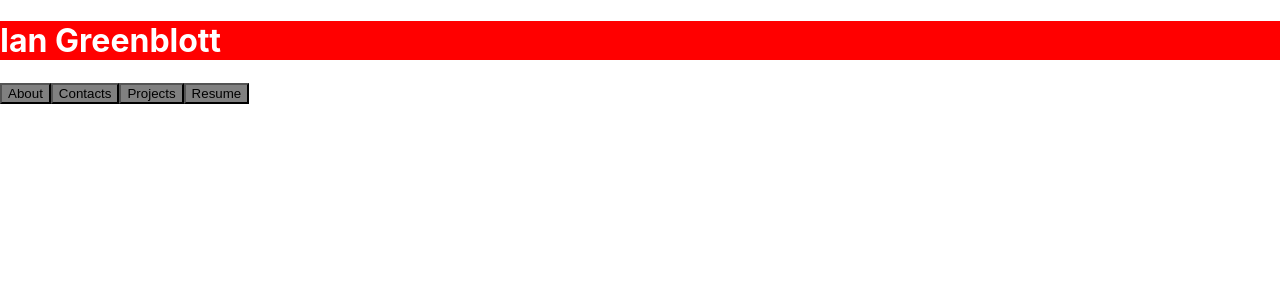
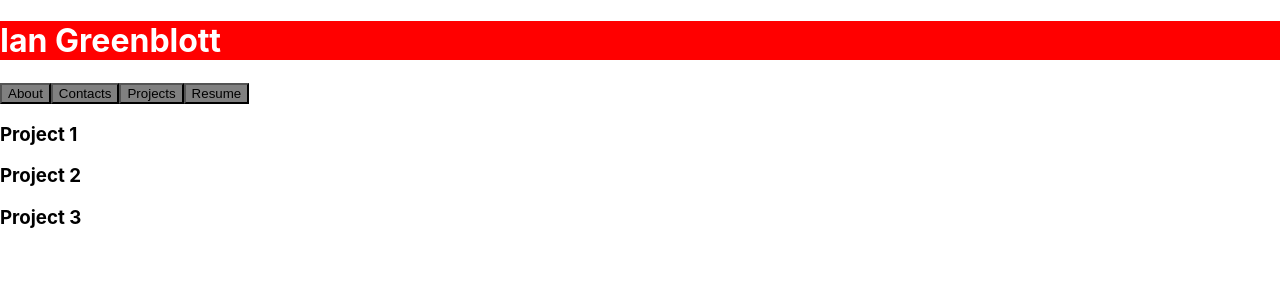
Before and after one commit to Zartender/ian-portfolio, a React (Create React App) app: page / in a window 1280 px wide. Shown: the top 300 px of the page. Built offline with nearby package versions, Linux system fonts and the light colour scheme.

Commit message:
src46.39of148 traversy.

```diff
--- a/src/App.js
+++ b/src/App.js
@@ -1,7 +1,36 @@
+import { useState } from "react"
 import Header from "./components/Header";
+import Projects from "./components/Projects";
+
+
 // import './App.css';
 
 function App() {
+
+  const [projects, setProjects] = useState([
+    {
+        id: 1,
+        heading: 'Project 1',
+        biography: 'This is my experience',
+        background: 'Background and Proifiencies',
+
+    },
+    {
+        id: 2,
+        heading: 'Project 2',
+        biography: 'This is my experience',
+        background: 'Background and Proifiencies',
+
+    },
+    {
+        id: 3,
+        heading: 'Project 3',
+        biography: 'This is my experience',
+        background: 'Background and Proifiencies',
+
+    },
+
+])
 
 
   return (
@@ -9,6 +38,7 @@ function App() {
     // jsx
     <div className='container'>
      <Header title={'Ian Greenblott'}/>
+     <Projects projects={projects}/>
     </div>
   )
 }
--- /dev/null
+++ b/src/components/Projects.js
@@ -0,0 +1,11 @@
+const Projects = ({ projects }) => {
+    return (
+        <>
+            {projects.map((project) => (
+                <h3 key={project.id}>{project.heading}</h3>
+            ))}
+        </>
+    )
+}
+
+export default Projects
```
